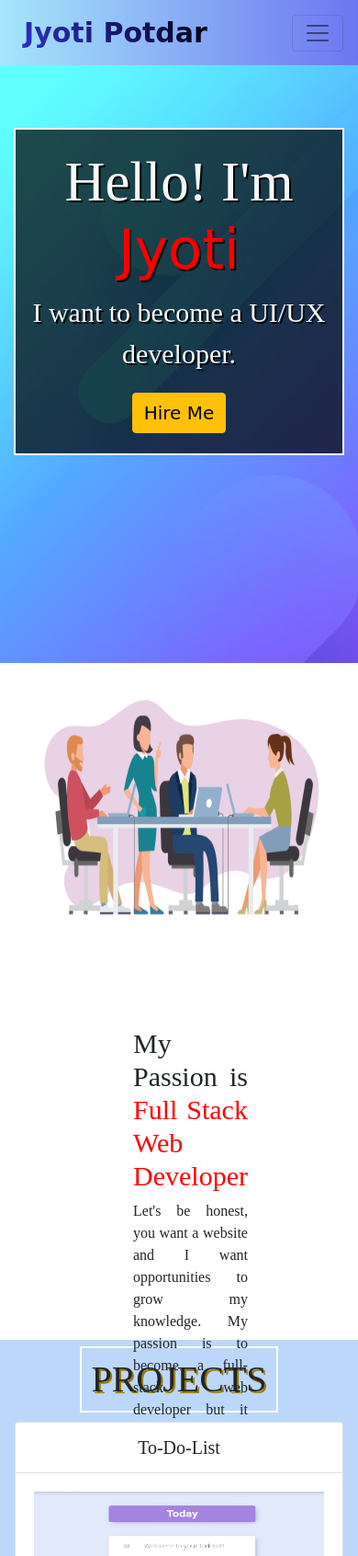
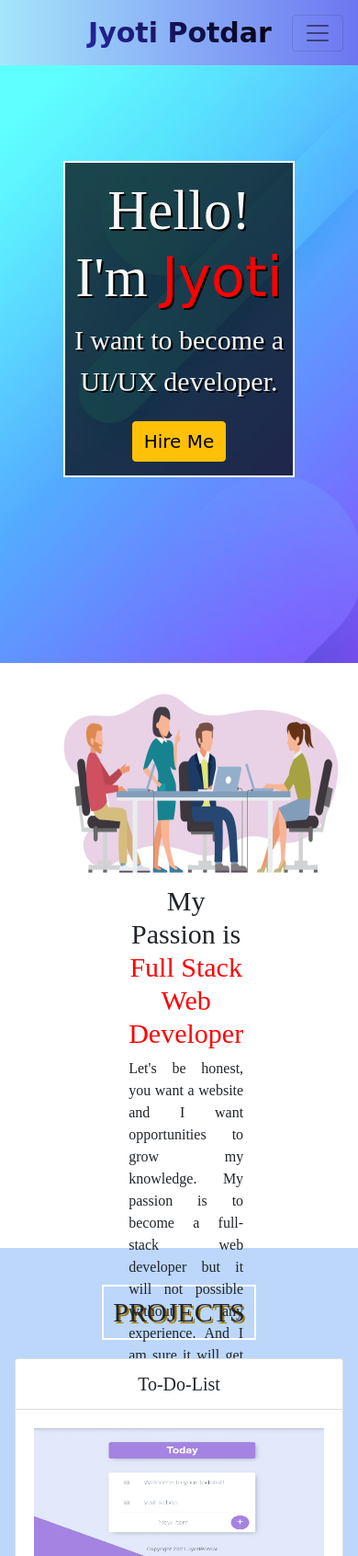
Before and after one commit to jyoti221996/Portfolio, a plain HTML site: page index.html in a window 390 px wide. Shown: the top 1692 px of the page at 92% size. Drawn offline with nearby package versions, Linux system fonts and the light colour scheme; files whose address does not match are found by name; a web font is replaced by a local one.

Commit message:
update media query

```diff
--- a/style.css
+++ b/style.css
@@ -445,234 +445,111 @@
 
     /* FOR MOBILE POERTRAIT OR LANDSCAPE VIEW */
 
-    @media screen and (max-width:640px){
-        .container{
-            text-align: center;
-        }
-
-        .navbar-brand{
-            padding-left: 10px;
-        }
-
-        .banner-image{
-            padding-top: 10%;
-            width:100%;
-            margin:auto;
-        }
-
-        .project_background{
-
-            height: 50%;
-           }
-
-           .information{
-               height:750px;
-           }
-
-           .left{
-            height:400px;
-            padding-left: 10px;
-        }
-        .right{
-            height:400px;
-            padding-left: 20px;
-            padding-top:0;
-            margin: 0 110px;
-        }
-
-        .image1{
-            width:300px;
-            height: 300px;
-        }
-
-        .right h2{
-           font-size: 30px;
-        }
-
-        .projectH{
-            font-size: 40px;
-            margin: 2% 2%;
-        }
-        .project_Img{
-            width:100%;
-            height:300px;
-        }
-
-        .quote{
-            height:290px;
-            padding-top: 40px;
-            padding-left: 0;
-
-        }
-
-        .quote_img{
-            width: 200px;
-            height:200px;
-        }
-
-        /* .quote h1{
-            font-size: 20px;
-            font-family:serif ;
-            display: inline;
-        }
-
-        .quote_text{
-           padding:2% 2% 0 2%;
-
-        }
-
-
-        .sign{
-            font-family:'Averia Serif Libre' ,cursive;
-            font-size: 20px;
-            display: inline-block;
-            padding-right:100px;
-            text-shadow: 2px 2px #fccf47;
-        }
-
-        .looking{
-            font-family:'Averia Serif Libre' , cursive;
-            font-size: 20px;
-            text-shadow: 2px 2px #fccf47;
-        } */
-
-        .target{
-            width:250px;
-            height:250px;
-            float:right;
-
-            padding-bottom: 10%;
-        }
-
-        .contact_section{
-            height:540px;
-        }
-
-        .footer_nav{
-            padding:3px;
-        }
-
-        .footer p{
-            font-size: 15px;
-            color: rgb(116, 113, 113);
-            padding-top: 40px;
-        }
-    }
 
 
 
 
 
-    /* @media(max-width:500px){
-        .left{
-            height:400px;
-            padding-left: 40px;
+    @media(max-width:500px) {
+  .banner_content{
+    margin-top: 30%;
   }
 
-        .right{
-            height:400px;
-            margin: 10px 100px 0 100px;
-            padding: 100px;
+     .left {
+       height: 220px;
+       padding-left: 15%;
      }
 
-        .right h2{
+     .right {
+       height: 220px;
+       margin: 0 100px 0 100px;
+
+     }
+
+     .right h2 {
        font-size: 30px;
        text-align: center;
      }
 
-        .inner-banner-image{
-            width:70%;
+     .information{
+       height:650px;
+     }
+
+     .inner-banner-image {
+       width: 70%;
        height: 50%;
      }
 
-        .image1{
-            width:300px;
-            height:300px;
+     .image1 {
+       width: 300px;
+       height: 250px;
      }
-        .project_background{
 
+
+     .project_background {
        height: 50%;
      }
 
-           .projectH{
+     .projectH {
        font-size: 30px;
        margin-bottom: 5%;
      }
 
+     .quote {
 
-        .quote{
-            height:300px;
-
+       height: 300px;
        padding-top: 50px;
        padding-left: 40px;
      }
 
-        .quoteH{
-            font-size: 5px;
-            font-family:serif ;
-            display: inline;
+     .quote_img{
+       width:200px;
+       height:200px;
      }
 
+     .target {
+       width: 200px;
+       height: 200px;
+       float: right;
 
-
-        .sign{
-            font-family:'Averia Serif Libre' ,cursive;
-            font-size: 40px;
-            display: inline-block;
-            padding-right:120px;
-            text-shadow: 1px 2px #fccf47;
      }
 
-        .looking{
-            font-family:'Averia Serif Libre' ,cursive;
-            font-size: 40px;
-            text-shadow: 1px 2px #fccf47;
+     .contact_section {
+       height: 500px;
      }
 
-        .target{
-            width:200px;
-            height:200px;
-            float:right;
-            padding-bottom: 27px;
-        }
-
-        .contact_section{
-            height:500px;
-        }
-
-        .contact_section h1{
+     .contact_section h1 {
        font-size: 40px;
        text-shadow: 1px 1px #000;
      }
 
-        h3{
+     h3 {
        padding-top: 25px;
      }
 
-        .contacts a{
+     .contacts a {
        color: rgb(70, 68, 68);
        font-size: 15px;
        padding: 1px;
        margin-top: 20px;
      }
 
-        .footer_nav{
-            padding:3px;
+     .footer_nav {
+       padding: 3px;
      }
 
-        .icons{
+     .icons {
        padding-top: 100px;
      }
 
-        .icons a{
+     .icons a {
        color: rgb(97, 93, 93);
-            margin:20px 25px;
-
+       margin: 20px 25px;
      }
 
-        .footer p{
+     .footer p {
        font-size: 15px;
        color: rgb(116, 113, 113);
        padding-top: 40px;
      }
-    } */
+   }
```
Lines whose indentation alone changed are shown as unchanged.
